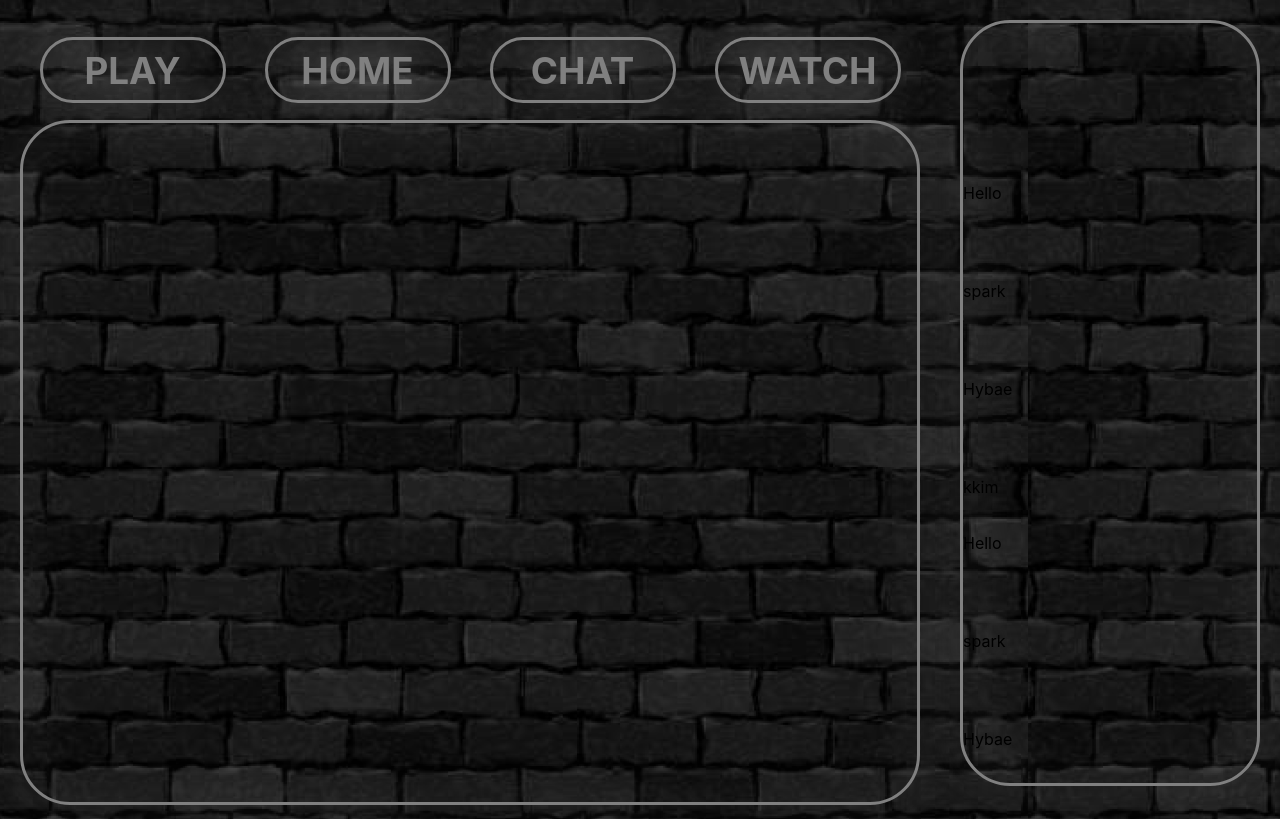
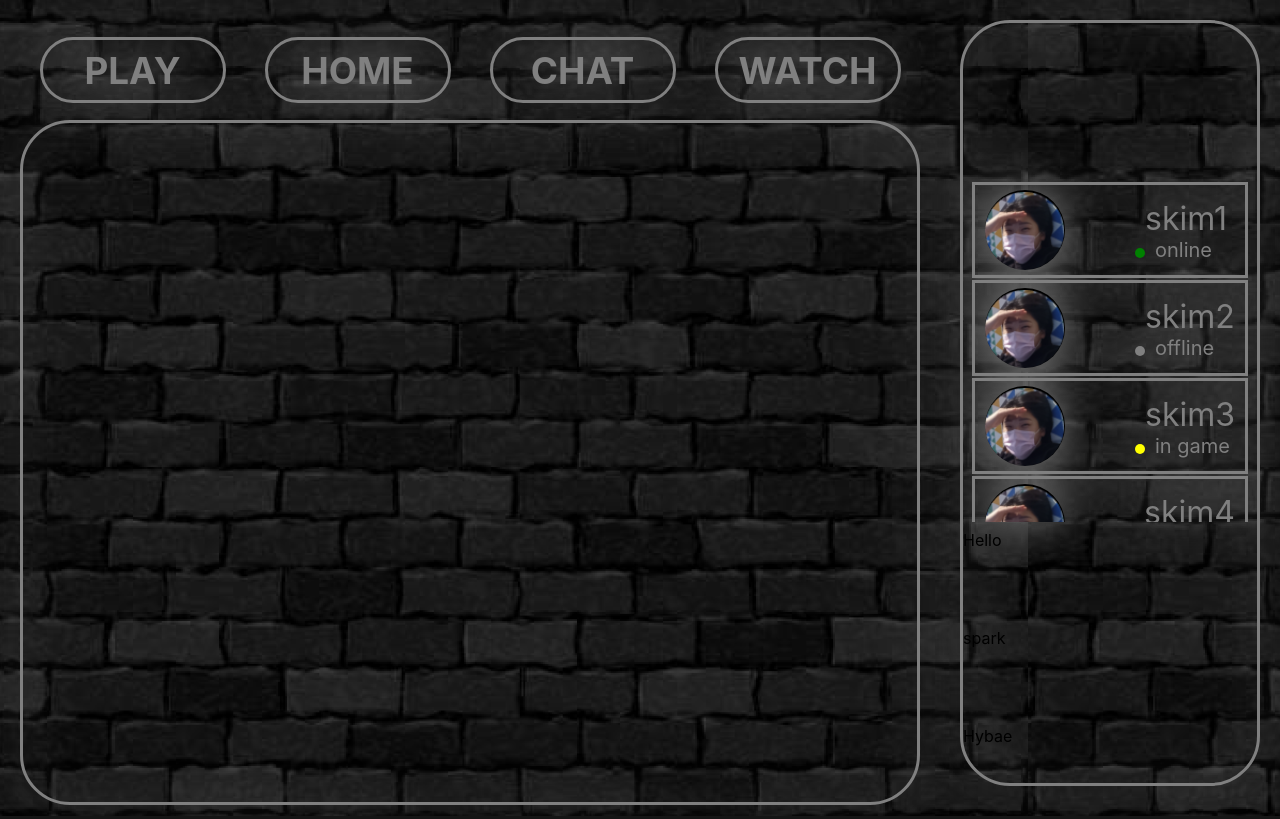
Before and after one commit to PPiing/frontend, a React (Vite) app: page / in a window 1280 px wide. Built offline with nearby package versions, Linux system fonts and the light colour scheme; the HTML template or start-up script is replaced by a standard one.

Commit message:
feat: add friend list

```diff
--- a/src/component/nav/navFriendBox.tsx
+++ b/src/component/nav/navFriendBox.tsx
@@ -2,20 +2,89 @@ import React from "react";
 import { styled } from "@stitches/react";
 import * as theme from "../../theme/theme";
 
-const NavFriendBox = styled("div", {
+const ProfileImage = styled("img", {
+  width: "80px",
+  height: "80px",
+  padding: "0",
+  margin: "0",
+  border: "none",
+  borderRadius: "50%",
+});
+
+const NavFriendBox = styled(theme.NeonHoverRed, {
+  color: "grey",
+  fontSize: "2rem",
+  display: "flex",
+  flexDirection: "row",
+  justifyContent: "space-between",
+  alignItems: "center",
   background: `${theme.BACKGROUND_YELLOW}`,
   height: `${theme.NAV_FRIEND_BOX_HEIGHT}`,
-  marginTop: "0.5rem",
-  marginBottom: "0.5rem",
   minHeight: "90px",
+  border: "3px solid grey",
+  margin: "2px 4px",
+  padding: "0px 10px",
+  cursor: "pointer",
+  filter: "none",
+  "&:hover": {
+    filter: "brightness(1.6)",
+  },
 });
 
-export function ComponentNavFriendBox(props:any) {
-  const { name } = props;
+const ProfileName = styled("div", {
+});
 
+const StatusCircle = styled("div", {
+  position: "relative",
+  right: "10px",
+  top: "10px",
+  width: "10px",
+  height: "10px",
+  borderRadius: "50%",
+  backgroundColor: "white",
+  margin: "0",
+  padding: "0",
+});
+
+const StatusMessage = styled("div", {
+  margin: "0",
+  padding: "0",
+  width: "80px",
+  fontColor: "white",
+  fontSize: "20px",
+});
+
+const Profile = styled("div", {
+  display: "flex",
+  flexDirection: "column",
+});
+
+const Status = styled("div", {
+  display: "flex",
+  flexDirection: "row",
+});
+
+export function ComponentNavFriendBox({ friend }:any) {
+  const setStatusColor = (status:string) => {
+    if (status === "online") return ("green");
+    if (status === "offline") return ("grey");
+    if (status === "in game") return ("yellow");
+    return ("red");
+  };
+
+  const { name } = friend;
+  const link:string = friend.profile_link;
+  const statusColor:string = setStatusColor(friend.status);
   return (
     <NavFriendBox>
-      {name}
+      <ProfileImage className="profile" src={link} alt={name} />
+      <Profile>
+        <ProfileName> {friend.name} </ProfileName>
+        <Status>
+          <StatusCircle style={{ backgroundColor: statusColor }} />
+          <StatusMessage> {friend.status} </StatusMessage>
+        </Status>
+      </Profile>
     </NavFriendBox>
   );
 }
--- a/src/component/nav/navFriendZone.tsx
+++ b/src/component/nav/navFriendZone.tsx
@@ -4,16 +4,70 @@ import * as theme from "../../theme/theme";
 import { ComponentNavFriendBox } from "./navFriendBox";
 
 const NavFriendZone = styled("div", {
+  margin: "5px",
   height: `${theme.NAV_FRIEND_HEIGHT}`,
+  overflowY: "scroll",
+  "&::-webkit-scrollbar": {
+    width: "5px",
+  },
+  "&::-webkit-scrollbar-thumb": {
+    backgroundColor: theme.NEON_RED,
+    borderRadius: "10px",
+  },
+  "&::-webkit-scrollbar-track": {
+    backgroundColor: "grey",
+    borderRadius: "10px",
+  },
 });
+
+type User = {
+  name: string;
+  profile_link: string;
+  status: string;
+}
+
+const friends: User[] = [
+  {
+    name: "skim1",
+    profile_link: "/asset/profileImage/skim.png",
+    status: "online",
+  },
+  {
+    name: "skim2",
+    profile_link: "/asset/profileImage/skim.png",
+    status: "offline",
+  },
+  {
+    name: "skim3",
+    profile_link: "/asset/profileImage/skim.png",
+    status: "in game",
+  },
+  {
+    name: "skim4",
+    profile_link: "/asset/profileImage/skim.png",
+    status: "??",
+  },
+  {
+    name: "skim5",
+    profile_link: "/asset/profileImage/skim.png",
+    status: "online",
+  }
+];
+
+const renderFrineds = () => {
+  const friendsList: any = [];
+  for (let i = 0; i < friends.length; i += 1) {
+    friendsList.push(
+      <ComponentNavFriendBox key={i} friend={friends[i]} />
+    );
+  }
+  return friendsList;
+};
 
 export function ComponentNavFriendZone() {
   return (
     <NavFriendZone>
-      <ComponentNavFriendBox name="Hello" />
-      <ComponentNavFriendBox name="spark" />
-      <ComponentNavFriendBox name="Hybae" />
-      <ComponentNavFriendBox name="kkim" />
+      {renderFrineds()}
     </NavFriendZone>
   );
 }
```
